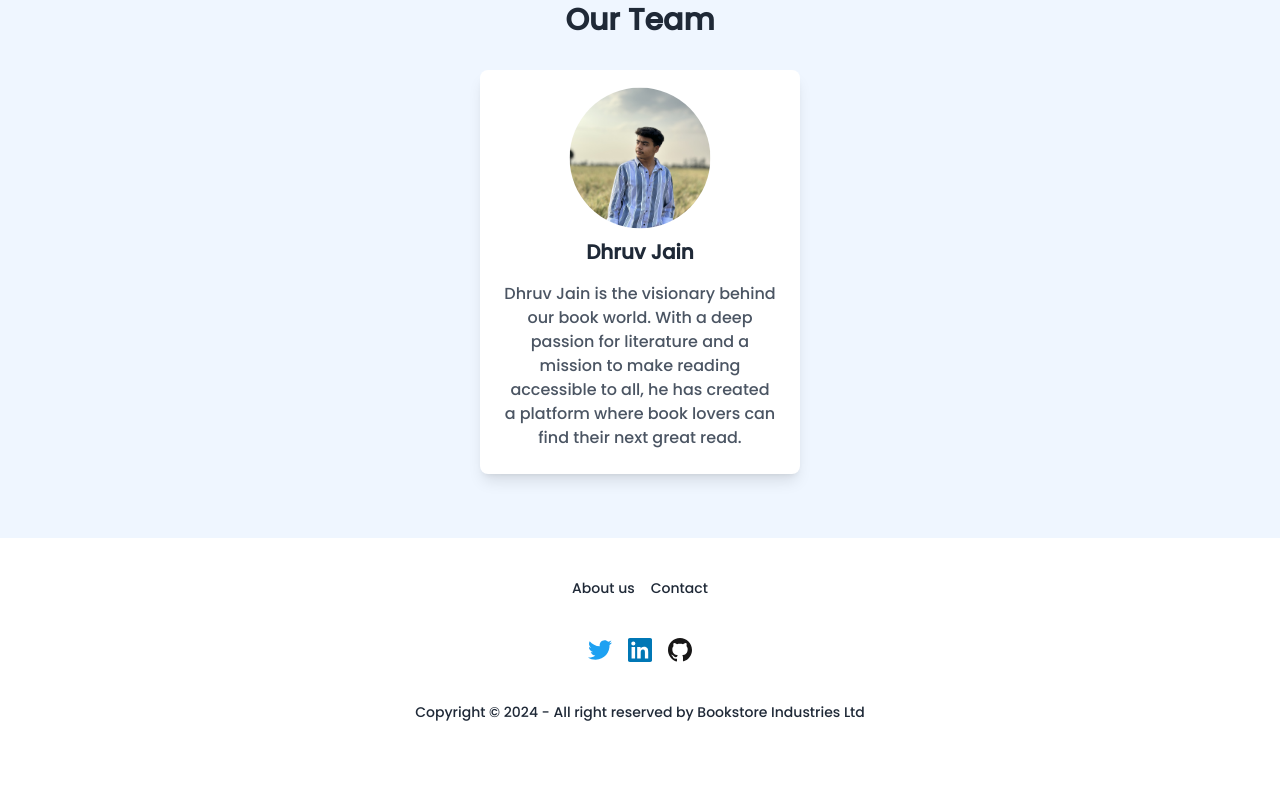
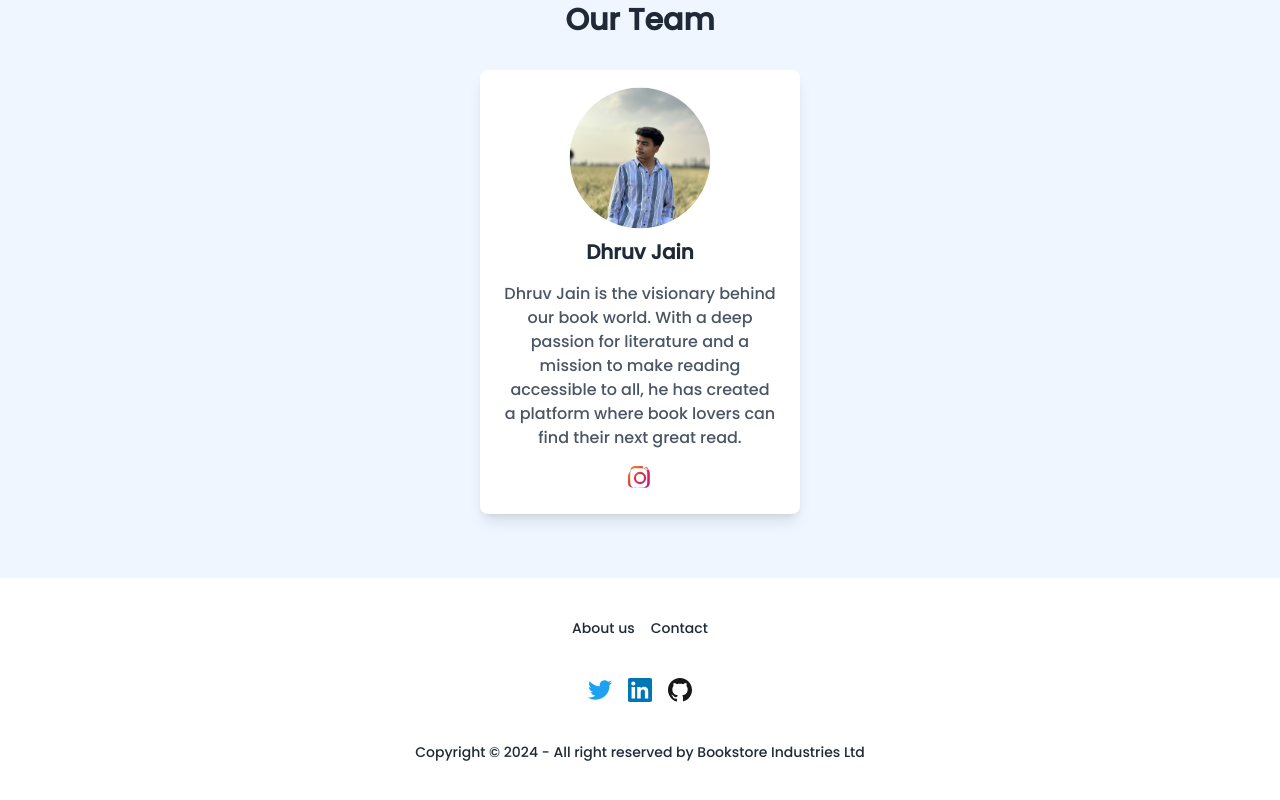
Before and after one commit to dhruvjain-github/Bookstore, a React (Vite) app in the folder Frontend/: page /about in a window 1280 px wide. Shown: the part 810-1610 px from the top of the page. Before the commit the page ends 1572 px from the top, so only its background shows below. Built offline with nearby package versions, Linux system fonts and the light colour scheme.

Commit message:
Added insta logo in about

```diff
--- a/Frontend/src/components/About.jsx
+++ b/Frontend/src/components/About.jsx
@@ -3,7 +3,33 @@ import Navbar from './Navbar';
 import Footer from './Footer';
 import profilepic from '../../public/profile.jpg';
 
+
 function About() {
+
+
+  const instagramSVG = (
+    <svg
+      xmlns="http://www.w3.org/2000/svg"
+      viewBox="0 0 24 24"
+      className="w-6 h-6"
+    >
+      <defs>
+        <linearGradient id="instagram-gradient" x1="0" y1="0" x2="1" y2="1">
+          <stop offset="0%" stopColor="#f09433" />
+          <stop offset="25%" stopColor="#e6683c" />
+          <stop offset="50%" stopColor="#dc2743" />
+          <stop offset="75%" stopColor="#cc2366" />
+          <stop offset="100%" stopColor="#bc1888" />
+        </linearGradient>
+      </defs>
+      <path
+        fill="url(#instagram-gradient)"
+        d="M12 2.163c3.204 0 3.584.012 4.85.07 1.366.062 2.633.323 3.608 1.298.974.974 1.236 2.241 1.298 3.608.058 1.266.07 1.646.07 4.85s-.012 3.584-.07 4.85c-.062 1.366-.323 2.633-1.298 3.608-.974.974-2.241 1.236-3.608 1.298-1.266.058-1.646.07-4.85.07s-3.584-.012-4.85-.07c-1.366-.062-2.633-.323-3.608-1.298-.974-.974-1.236-2.241-1.298-3.608-.058-1.266-.07-1.646-.07-4.85s.012-3.584.07-4.85c.062-1.366.323-2.633 1.298-3.608.974-.974 2.241-1.236 3.608-1.298 1.266-.058 1.646-.07 4.85-.07zM12 0C8.741 0 8.332.013 7.052.072 5.769.13 4.636.344 3.675 1.306 2.713 2.268 2.499 3.4 2.441 4.683.013 8.332 0 8.741 0 12s.013 3.668.072 4.948c.058 1.283.272 2.416 1.234 3.378.962.962 2.095 1.176 3.378 1.234 1.28.059 1.689.072 4.948.072s3.668-.013 4.948-.072c1.283-.058 2.416-.272 3.378-1.234.962-.962 1.176-2.095 1.234-3.378.059-1.28.072-1.689.072-4.948s-.013-3.668-.072-4.948c-.058-1.283-.272-2.416-1.234-3.378-.962-.962-2.095-1.176-3.378-1.234C15.668.013 15.259 0 12 0zm0 5.838a6.163 6.163 0 100 12.326A6.163 6.163 0 0012 5.838zm0 10.163a4 4 0 110-8 4 4 0 010 8zm6.406-11.845a1.44 1.44 0 100-2.882 1.44 1.44 0 000 2.882z"
+      />
+    </svg>
+  );
+
+
   return (
     <>
       <Navbar className="bg-white shadow-md" />
@@ -27,13 +53,24 @@ function About() {
         <section className="py-16 w-full flex flex-col items-center">
           <h2 className="text-3xl font-bold mb-8 text-center">Our Team</h2>
           <div className="flex flex-wrap justify-center gap-8">
+
             <div className="bg-white p-6 shadow-lg rounded-lg max-w-xs transform transition-transform hover:scale-110">
-              <img src={profilepic} alt="Team Member Dhruv Jain" className="w-32 h-32 rounded-full mx-auto mb-4 object-cover object-center transform scale-110 transition-transform duration-300 hover:scale-120"/>
+              <img
+                src={profilepic}
+                alt="Team Member Dhruv Jain"
+                className="w-32 h-32 rounded-full mx-auto mb-4 object-cover object-center transform scale-110 transition-transform duration-300 hover:scale-120"
+              />
               <h3 className="text-xl font-bold text-center">Dhruv Jain</h3>
               <p className="text-gray-600 text-center mt-4">
                 Dhruv Jain is the visionary behind our book world. With a deep passion for literature and a mission to make reading accessible to all, he has created a platform where book lovers can find their next great read.
               </p>
+              <div className="flex justify-center mt-4">
+                <a href="https://www.instagram.com/d.h.r.u.v__05/" target="_blank" rel="noopener noreferrer" className="text-gray-600 hover:text-blue-500">
+                  {instagramSVG}
+                </a>
+              </div>
             </div>
+
           </div>
         </section>
       </div>
--- a/Frontend/src/components/Navbar.jsx
+++ b/Frontend/src/components/Navbar.jsx
@@ -10,7 +10,7 @@ function Navbar() {
     const navItems = (
         <>
             <li><a href="/">Home</a></li>
-            <li><a href="/course">Course</a></li>
+            <li><a href="/course">Store</a></li>
             <li><a href="/contact">Contact</a></li>
             <li><a href="/about">About</a></li>
         </>
@@ -84,7 +84,7 @@ function Navbar() {
                             {navItems}
                         </ul>
                     </div>
-                    <div className="hidden md:block">
+                    {/* <div className="hidden md:block">
                         <label className="input input-bordered flex items-center gap-2">
                             <input type="text" className="grow border-none rounded-md" placeholder="Search" />
                             <svg
@@ -98,7 +98,7 @@ function Navbar() {
                                     clipRule="evenodd" />
                             </svg>
                         </label>
-                    </div>
+                    </div> */}
                     <label className="swap swap-rotate">
                         <input type="checkbox" className="theme-controller" value="synthwave" />
                         {/* sun svg */}
```
